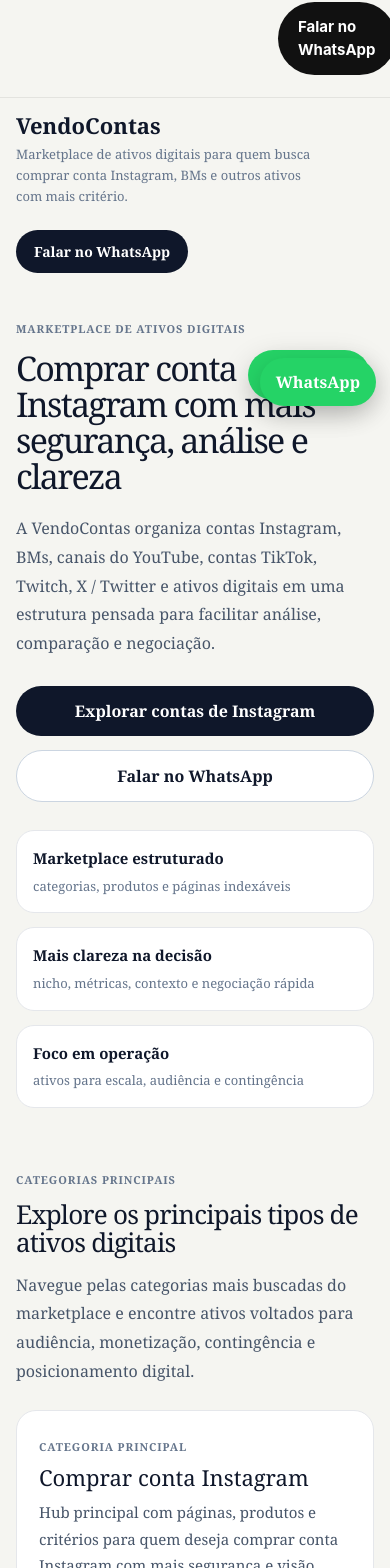
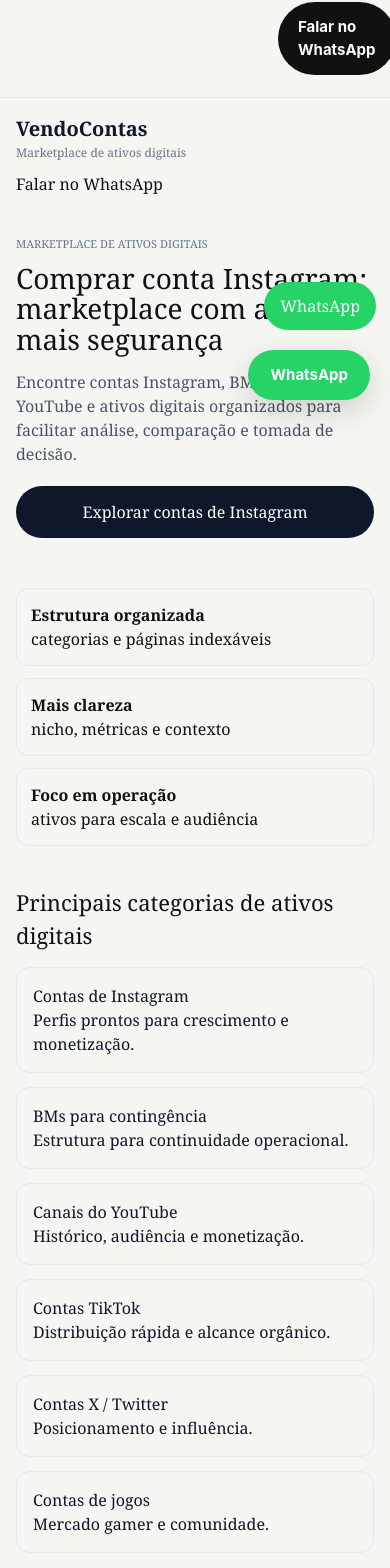
Before and after one commit to skyskoldberg/vendocontas-next, a Next.js app: page / in a window 390 px wide. Shown: the part 424-1992 px from the top of the page. Built offline with nearby package versions, Linux system fonts and the light colour scheme.

Commit message:
fix mobile + conversao + seo

```diff
--- a/app/page.module.css
+++ b/app/page.module.css
@@ -1,7 +1,7 @@
 .container {
-  max-width: 1200px;
+  max-width: 1100px;
   margin: 0 auto;
-  padding: 20px;
+  padding: 16px;
 }
 
 /* HEADER */
@@ -9,345 +9,141 @@
 .header {
   display: flex;
   justify-content: space-between;
-  align-items: flex-start;
-  gap: 24px;
-  margin-bottom: 64px;
-}
-
-.logoBlock {
-  display: flex;
-  flex-direction: column;
-  max-width: 300px;
+  align-items: center;
+  margin-bottom: 40px;
 }
 
 .logo {
   font-weight: 800;
-  font-size: 22px;
+  font-size: 20px;
   text-decoration: none;
   color: #0f172a;
-  line-height: 1;
-  margin-bottom: 8px;
 }
 
 .logoText {
-  font-size: 13px;
-  line-height: 1.6;
+  font-size: 12px;
   color: #64748b;
-  margin: 0;
-}
-
-/* NAV */
-
-.nav {
-  display: flex;
-  flex-wrap: wrap;
-  justify-content: center;
-  gap: 18px;
-  flex: 1;
-  padding-top: 4px;
-}
-
-.nav a {
-  text-decoration: none;
-  color: #111827;
-  font-size: 14px;
-  line-height: 1.2;
-}
-
-.whatsappHeader {
-  background: #0f172a;
-  color: white;
-  padding: 11px 18px;
-  border-radius: 999px;
-  text-decoration: none;
-  font-size: 14px;
-  font-weight: 700;
-  white-space: nowrap;
 }
 
 /* HERO */
 
 .hero {
-  max-width: 760px;
-  margin-bottom: 84px;
+  margin-bottom: 50px;
 }
 
-.kicker,
-.sectionKicker {
+.kicker {
+  font-size: 11px;
+  color: #64748b;
   text-transform: uppercase;
-  font-size: 11px;
-  letter-spacing: 0.08em;
-  color: #64748b;
-  margin: 0 0 12px 0;
-  font-weight: 700;
+  margin-bottom: 10px;
 }
 
 .heroTitle {
-  font-size: 54px;
-  line-height: 1.02;
-  letter-spacing: -0.05em;
-  margin: 0 0 20px 0;
-  color: #0f172a;
+  font-size: 32px;
+  line-height: 1.1;
+  margin-bottom: 15px;
 }
 
 .description {
+  font-size: 16px;
   color: #475569;
-  margin: 0 0 28px 0;
-  font-size: 18px;
-  line-height: 1.9;
-  max-width: 720px;
+  margin-bottom: 20px;
 }
 
 /* CTA */
 
-.ctaGroup {
-  display: flex;
-  gap: 14px;
-  flex-wrap: wrap;
-  margin-bottom: 28px;
-}
-
 .primaryBtn {
   background: #0f172a;
   color: white;
-  padding: 13px 22px;
+  padding: 14px;
   border-radius: 999px;
   text-decoration: none;
-  font-weight: 700;
   display: inline-block;
+  text-align: center;
 }
 
-.secondaryBtn {
-  border: 1px solid #cbd5e1;
-  background: white;
-  color: #0f172a;
-  padding: 13px 22px;
-  border-radius: 999px;
-  text-decoration: none;
-  font-weight: 700;
-  display: inline-block;
-}
+/* PROOF */
 
-.heroProof {
+.proofSection {
   display: grid;
-  grid-template-columns: repeat(3, minmax(0, 1fr));
-  gap: 14px;
+  gap: 12px;
+  margin-bottom: 40px;
 }
 
 .proofItem {
   border: 1px solid #e5e7eb;
-  border-radius: 18px;
-  padding: 16px;
-  background: #fff;
+  padding: 14px;
+  border-radius: 12px;
 }
 
 .proofItem strong {
   display: block;
-  margin-bottom: 6px;
-  font-size: 15px;
-  color: #0f172a;
-}
-
-.proofItem span {
-  display: block;
-  font-size: 13px;
-  line-height: 1.6;
-  color: #64748b;
-}
-
-/* SECTION HEAD */
-
-.sectionHead {
-  max-width: 760px;
-  margin-bottom: 24px;
-}
-
-.sectionHead h2,
-.textSection h2,
-.finalCtaBox h2 {
-  font-size: 32px;
-  line-height: 1.08;
-  letter-spacing: -0.03em;
-  margin: 0 0 14px 0;
-  color: #0f172a;
-}
-
-.sectionText {
-  margin: 0;
-  color: #475569;
-  line-height: 1.8;
-  font-size: 16px;
 }
 
 /* GRID */
 
 .gridSection {
-  margin-bottom: 84px;
+  margin-bottom: 50px;
+}
+
+.sectionTitle {
+  font-size: 22px;
+  margin-bottom: 15px;
 }
 
 .grid {
   display: grid;
-  grid-template-columns: repeat(3, minmax(0, 1fr));
-  gap: 22px;
+  gap: 14px;
 }
 
 .card {
   border: 1px solid #e5e7eb;
-  padding: 22px;
-  border-radius: 20px;
+  padding: 16px;
+  border-radius: 14px;
   text-decoration: none;
   color: #0f172a;
-  transition: transform 0.2s ease;
-  background: #ffffff;
 }
 
-.card:hover {
-  transform: translateY(-4px);
+/* TEXT */
+
+.textSection {
+  margin-bottom: 50px;
 }
 
-.cardKicker {
-  display: inline-block;
-  font-size: 11px;
-  color: #64748b;
-  text-transform: uppercase;
-  letter-spacing: 0.08em;
-  margin-bottom: 10px;
-  font-weight: 700;
+/* CTA FINAL */
+
+.finalCta {
+  margin-bottom: 60px;
 }
 
-.card h3 {
-  margin: 0 0 10px 0;
-  font-size: 22px;
-  line-height: 1.1;
-}
-
-.card p {
-  margin: 0;
-  font-size: 15px;
-  color: #475569;
-  line-height: 1.75;
-}
-
-/* TEXT SEO */
-
-.textSection {
-  max-width: 760px;
-  margin-bottom: 72px;
-}
-
-.textSection p {
-  margin: 0 0 16px 0;
-  color: #475569;
-  line-height: 1.9;
-  font-size: 16px;
-}
-
-/* FINAL CTA */
-
-.finalCta {
-  margin-bottom: 96px;
-}
-
-.finalCtaBox {
-  border: 1px solid #e5e7eb;
-  border-radius: 24px;
-  padding: 28px;
-  background: #f8fafc;
-  max-width: 860px;
-}
-
-.finalCtaBox p {
-  margin: 0 0 16px 0;
-  color: #475569;
-  line-height: 1.85;
-  font-size: 16px;
-}
-
-/* FLOAT */
+/* WHATS FLOAT */
 
 .whatsappFloat {
   position: fixed;
-  bottom: 18px;
-  right: 18px;
+  bottom: 90px;
+  right: 14px;
   background: #25d366;
   color: white;
-  padding: 14px 20px;
+  padding: 12px 16px;
   border-radius: 999px;
   text-decoration: none;
-  font-weight: 800;
   z-index: 999;
-  box-shadow: 0 8px 24px rgba(0, 0, 0, 0.18);
 }
 
 /* MOBILE */
 
-@media (max-width: 980px) {
+@media (max-width: 768px) {
   .header {
     flex-direction: column;
     align-items: flex-start;
-    margin-bottom: 48px;
-  }
-
-  .nav {
-    display: none;
-  }
-
-  .heroProof {
-    grid-template-columns: 1fr;
-  }
-
-  .grid {
-    grid-template-columns: 1fr 1fr;
-  }
-}
-
-@media (max-width: 700px) {
-  .container {
-    padding: 16px;
-  }
-
-  .hero {
-    margin-bottom: 64px;
+    gap: 10px;
   }
 
   .heroTitle {
-    font-size: 34px;
-    line-height: 1.06;
+    font-size: 28px;
   }
 
-  .description {
-    font-size: 16px;
-    line-height: 1.8;
-  }
-
-  .ctaGroup {
-    flex-direction: column;
-    align-items: stretch;
-  }
-
-  .primaryBtn,
-  .secondaryBtn {
+  .primaryBtn {
     width: 100%;
-    text-align: center;
-  }
-
-  .grid {
-    grid-template-columns: 1fr;
-  }
-
-  .sectionHead h2,
-  .textSection h2,
-  .finalCtaBox h2 {
-    font-size: 26px;
-  }
-
-  .whatsappFloat {
-    bottom: 14px;
-    right: 14px;
-    padding: 12px 16px;
-  }
-
-  .finalCtaBox {
-    padding: 22px;
   }
 }
--- a/app/page.tsx
+++ b/app/page.tsx
@@ -2,220 +2,141 @@
 import styles from "./page.module.css";
 
 export const metadata = {
-  title:
-    "Comprar conta Instagram, BMs e ativos digitais | VendoContas",
+  title: "Comprar conta Instagram | Marketplace de ativos digitais",
   description:
-    "Marketplace para comprar conta Instagram, BMs, canais do YouTube, contas TikTok, Twitch, X/Twitter e ativos digitais com mais critério, estrutura e clareza.",
+    "Comprar conta Instagram, BMs, canais YouTube, TikTok e ativos digitais com mais critério, estrutura e análise.",
 };
 
 export default function HomePage() {
   return (
     <main className={styles.container}>
+
+      {/* HEADER LIMPO */}
       <header className={styles.header}>
         <div className={styles.logoBlock}>
           <Link href="/" className={styles.logo}>
             VendoContas
           </Link>
+
           <p className={styles.logoText}>
-            Marketplace de ativos digitais para quem busca comprar conta
-            Instagram, BMs e outros ativos com mais critério.
+            Marketplace de ativos digitais
           </p>
         </div>
 
-        <nav className={styles.nav} aria-label="Navegação principal">
-          <Link href="/">Início</Link>
-          <Link href="/blog">Blog</Link>
-          <Link href="/categoria/instagram">Instagram</Link>
-          <Link href="/categoria/bms">BMs</Link>
-          <Link href="/categoria/youtube">YouTube</Link>
-          <Link href="/categoria/tiktok">TikTok</Link>
-          <Link href="/categoria/twitch">Twitch</Link>
-          <Link href="/categoria/twitter">X / Twitter</Link>
-          <Link href="/categoria/jogos">Jogos</Link>
-        </nav>
-
         <a
-          href="https://wa.me/5583999691629?text=Ol%C3%A1%2C%20vim%20da%20home%20da%20VendoContas%20e%20quero%20entender%20as%20op%C3%A7%C3%B5es%20dispon%C3%ADveis."
+          href="https://wa.me/5583999691629"
           target="_blank"
-          rel="noopener noreferrer"
           className={styles.whatsappHeader}
         >
           Falar no WhatsApp
         </a>
       </header>
 
+      {/* HERO ÚNICO (SEM DUPLICAÇÃO) */}
       <section className={styles.hero}>
         <p className={styles.kicker}>Marketplace de ativos digitais</p>
 
         <h1 className={styles.heroTitle}>
-          Comprar conta Instagram com mais segurança, análise e clareza
+          Comprar conta Instagram: marketplace com análise e mais segurança
         </h1>
 
         <p className={styles.description}>
-          A VendoContas organiza contas Instagram, BMs, canais do YouTube,
-          contas TikTok, Twitch, X / Twitter e ativos digitais em uma estrutura
-          pensada para facilitar análise, comparação e negociação.
+          Encontre contas Instagram, BMs, canais do YouTube e ativos digitais
+          organizados para facilitar análise, comparação e tomada de decisão.
         </p>
 
         <div className={styles.ctaGroup}>
           <Link href="/categoria/instagram" className={styles.primaryBtn}>
             Explorar contas de Instagram
           </Link>
-
-          <a
-            href="https://wa.me/5583999691629?text=Ol%C3%A1%2C%20vim%20da%20home%20da%20VendoContas%20e%20quero%20falar%20sobre%20compra%20de%20ativos."
-            target="_blank"
-            rel="noopener noreferrer"
-            className={styles.secondaryBtn}
-          >
-            Falar no WhatsApp
-          </a>
-        </div>
-
-        <div className={styles.heroProof}>
-          <div className={styles.proofItem}>
-            <strong>Marketplace estruturado</strong>
-            <span>categorias, produtos e páginas indexáveis</span>
-          </div>
-          <div className={styles.proofItem}>
-            <strong>Mais clareza na decisão</strong>
-            <span>nicho, métricas, contexto e negociação rápida</span>
-          </div>
-          <div className={styles.proofItem}>
-            <strong>Foco em operação</strong>
-            <span>ativos para escala, audiência e contingência</span>
-          </div>
         </div>
       </section>
 
+      {/* PROVAS */}
+      <section className={styles.proofSection}>
+        <div className={styles.proofItem}>
+          <strong>Estrutura organizada</strong>
+          <span>categorias e páginas indexáveis</span>
+        </div>
+
+        <div className={styles.proofItem}>
+          <strong>Mais clareza</strong>
+          <span>nicho, métricas e contexto</span>
+        </div>
+
+        <div className={styles.proofItem}>
+          <strong>Foco em operação</strong>
+          <span>ativos para escala e audiência</span>
+        </div>
+      </section>
+
+      {/* GRID */}
       <section className={styles.gridSection}>
-        <div className={styles.sectionHead}>
-          <p className={styles.sectionKicker}>Categorias principais</p>
-          <h2>Explore os principais tipos de ativos digitais</h2>
-          <p className={styles.sectionText}>
-            Navegue pelas categorias mais buscadas do marketplace e encontre
-            ativos voltados para audiência, monetização, contingência e
-            posicionamento digital.
-          </p>
-        </div>
+        <h2 className={styles.sectionTitle}>
+          Principais categorias de ativos digitais
+        </h2>
 
         <div className={styles.grid}>
           <Link href="/categoria/instagram" className={styles.card}>
-            <span className={styles.cardKicker}>Categoria principal</span>
-            <h3>Comprar conta Instagram</h3>
-            <p>
-              Hub principal com páginas, produtos e critérios para quem deseja
-              comprar conta Instagram com mais segurança e visão estratégica.
-            </p>
+            <h3>Contas de Instagram</h3>
+            <p>Perfis prontos para crescimento e monetização.</p>
           </Link>
 
           <Link href="/categoria/bms" className={styles.card}>
-            <span className={styles.cardKicker}>Contingência</span>
-            <h3>BMs para Facebook</h3>
-            <p>
-              Estrutura pensada para contingência, continuidade operacional e
-              suporte a operações de tráfego e escala.
-            </p>
+            <h3>BMs para contingência</h3>
+            <p>Estrutura para continuidade operacional.</p>
           </Link>
 
           <Link href="/categoria/youtube" className={styles.card}>
-            <span className={styles.cardKicker}>Audiência</span>
             <h3>Canais do YouTube</h3>
-            <p>
-              Canais com histórico, público e potencial de monetização para
-              projetos de conteúdo, autoridade e distribuição.
-            </p>
+            <p>Histórico, audiência e monetização.</p>
           </Link>
 
           <Link href="/categoria/tiktok" className={styles.card}>
-            <span className={styles.cardKicker}>Crescimento</span>
             <h3>Contas TikTok</h3>
-            <p>
-              Perfis com nicho, conteúdo e volume de distribuição para quem
-              quer entrar mais rápido no TikTok.
-            </p>
+            <p>Distribuição rápida e alcance orgânico.</p>
           </Link>
 
           <Link href="/categoria/twitter" className={styles.card}>
-            <span className={styles.cardKicker}>Narrativa</span>
             <h3>Contas X / Twitter</h3>
-            <p>
-              Ativos voltados para posicionamento, influência, opinião,
-              política e presença editorial.
-            </p>
+            <p>Posicionamento e influência.</p>
           </Link>
 
           <Link href="/categoria/jogos" className={styles.card}>
-            <span className={styles.cardKicker}>Mercado gamer</span>
             <h3>Contas de jogos</h3>
-            <p>
-              Contas gamer com foco em comunidade, progressão, nicho e valor
-              percebido em mercados específicos.
-            </p>
+            <p>Mercado gamer e comunidade.</p>
           </Link>
         </div>
       </section>
 
+      {/* SEO TEXTO */}
       <section className={styles.textSection}>
-        <p className={styles.sectionKicker}>Análise estratégica</p>
         <h2>Vale a pena comprar conta Instagram?</h2>
 
         <p>
-          Comprar conta Instagram pode acelerar uma operação digital, mas a
-          decisão certa depende de análise. Nicho, engajamento, histórico,
-          consistência da audiência, risco de recuperação e aderência comercial
-          precisam ser avaliados antes da negociação.
-        </p>
-
-        <p>
-          Por isso, a VendoContas foi organizada para facilitar leitura de
-          categorias, produtos e critérios relevantes para quem quer comprar
-          ativos digitais com mais objetividade.
+          Comprar conta Instagram pode acelerar um projeto digital, mas exige
+          análise de nicho, engajamento e histórico. A VendoContas organiza esses
+          ativos para facilitar essa avaliação.
         </p>
       </section>
 
-      <section className={styles.textSection}>
-        <p className={styles.sectionKicker}>Estrutura do site</p>
-        <h2>O que você encontra na VendoContas</h2>
+      {/* CTA FINAL */}
+      <section className={styles.finalCta}>
+        <h2>Quer avançar para negociação?</h2>
 
-        <p>
-          O site conecta páginas de categoria, páginas de produto e conteúdos de
-          apoio para melhorar navegação, clareza e profundidade temática. Isso
-          fortalece a experiência do usuário e também a estrutura semântica do
-          projeto para indexação no Google.
-        </p>
-
-        <p>
-          Se o objetivo é comprar conta Instagram, comprar BM, comprar canal do
-          YouTube ou avaliar outros ativos digitais, a plataforma foi desenhada
-          para concentrar informação útil e reduzir ruído na tomada de decisão.
-        </p>
+        <a
+          href="https://wa.me/5583999691629"
+          target="_blank"
+          className={styles.primaryBtn}
+        >
+          Falar no WhatsApp
+        </a>
       </section>
 
-      <section className={styles.finalCta}>
-        <div className={styles.finalCtaBox}>
-          <p className={styles.sectionKicker}>Atendimento rápido</p>
-          <h2>Quer avançar para negociação agora?</h2>
-          <p>
-            Fale no WhatsApp e receba direcionamento para a categoria, o ativo
-            ou a estrutura que faz mais sentido para sua operação.
-          </p>
-
-          <a
-            href="https://wa.me/5583999691629?text=Ol%C3%A1%2C%20quero%20avan%C3%A7ar%20na%20an%C3%A1lise%20de%20ativos%20digitais."
-            target="_blank"
-            rel="noopener noreferrer"
-            className={styles.primaryBtn}
-          >
-            Ir para o WhatsApp
-          </a>
-        </div>
-      </section>
-
+      {/* BOTÃO FLUTUANTE AJUSTADO */}
       <a
-        href="https://wa.me/5583999691629?text=Ol%C3%A1%2C%20vim%20do%20site%20VendoContas."
+        href="https://wa.me/5583999691629"
         target="_blank"
-        rel="noopener noreferrer"
         className={styles.whatsappFloat}
       >
         WhatsApp
```
